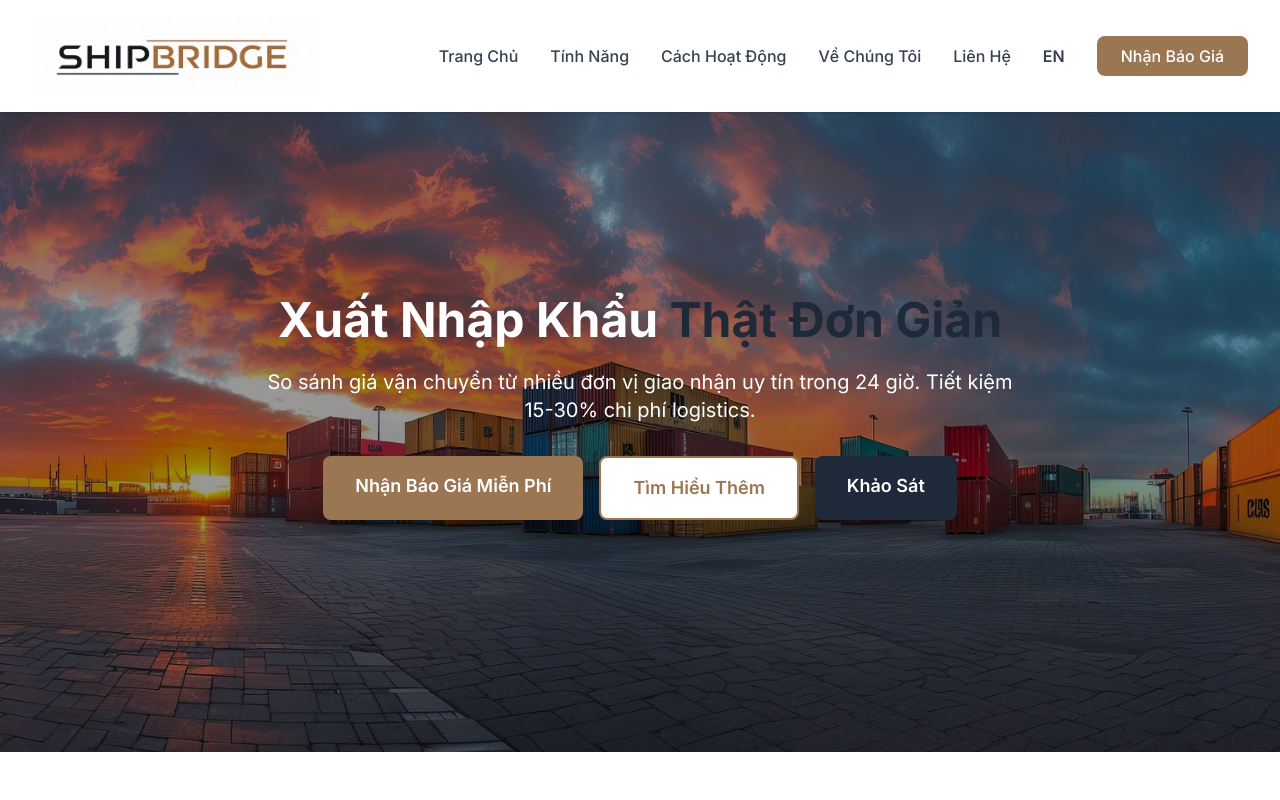
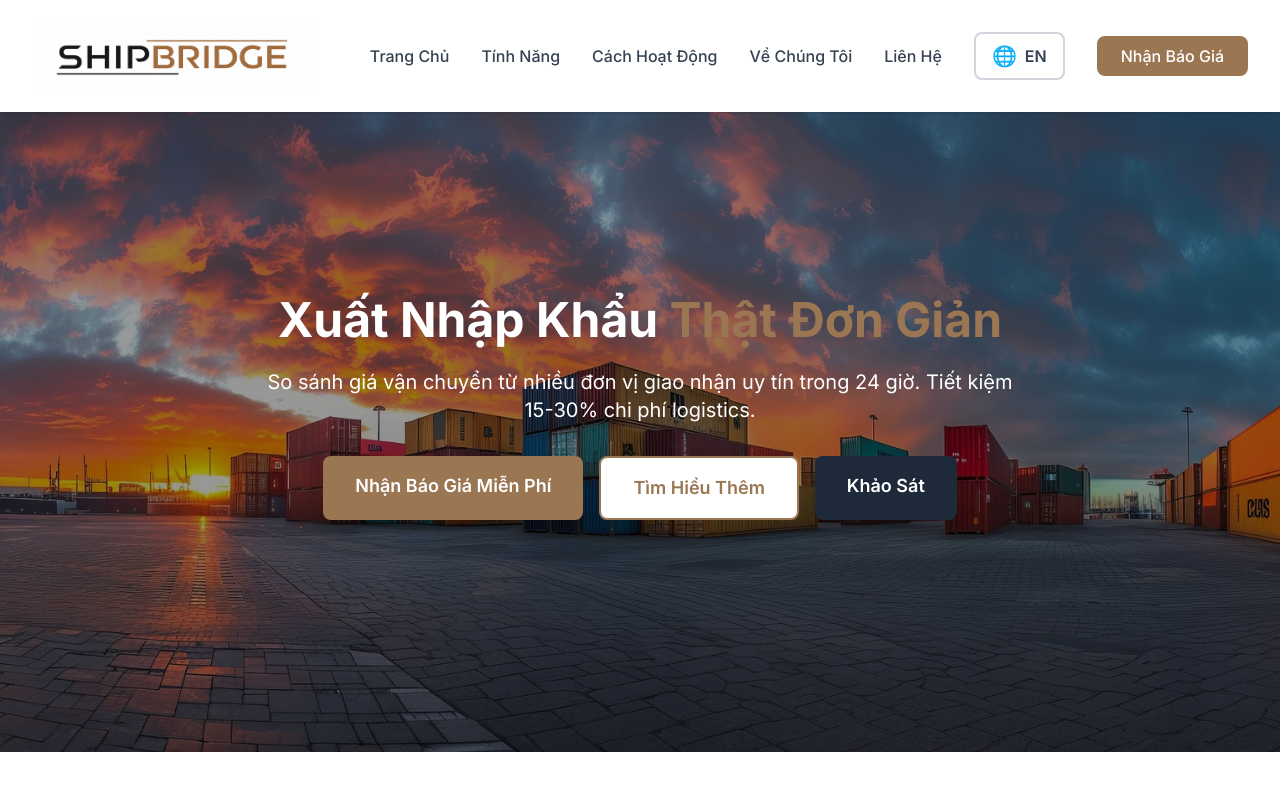
Before and after one commit to minhvu0510/shipbridgevn, a Next.js app: page / in a window 1280 px wide. Shown: the top 800 px of the page. Built offline with nearby package versions, Linux system fonts and the light colour scheme.

Commit message:
Add icon

```diff
--- a/app/page.js
+++ b/app/page.js
@@ -237,9 +237,10 @@ ${lang === "vi" ? "Ghi chú" : "Notes"}: ${formData.notes}
 
             <button
               onClick={() => setLang(lang === "vi" ? "en" : "vi")}
-              className="text-gray-700 hover:text-[#9B7653] font-semibold"
+              className="flex items-center gap-2 px-4 py-2 rounded-lg border-2 border-gray-300 hover:border-[#9B7653] hover:text-[#9B7653] transition-colors"
             >
-              {lang === "vi" ? "EN" : "VI"}
+              <span className="text-xl">🌐</span>
+              <span className="font-semibold">{lang === "vi" ? "EN" : "VI"}</span>
             </button>
 
             <a href="#quote" className="bg-[#9B7653] text-white px-6 py-2 rounded-lg hover:bg-[#8B6643]">{content.nav.quote}</a>
@@ -256,7 +257,7 @@ ${lang === "vi" ? "Ghi chú" : "Notes"}: ${formData.notes}
       >
         <div className="relative max-w-7xl mx-auto px-4 sm:px-6 lg:px-8 text-center min-h-[60vh] flex flex-col justify-center">
           <h1 className="text-4xl sm:text-5xl font-bold text-white mb-6">
-            {content.hero.title1} <span className="text-gray-800">{content.hero.title2}</span>
+            {content.hero.title1} <span className="text-[#9B7653]">{content.hero.title2}</span>
           </h1>
           <p className="text-lg sm:text-xl text-white mb-8 max-w-3xl mx-auto">
             {content.hero.subtitle}
```
